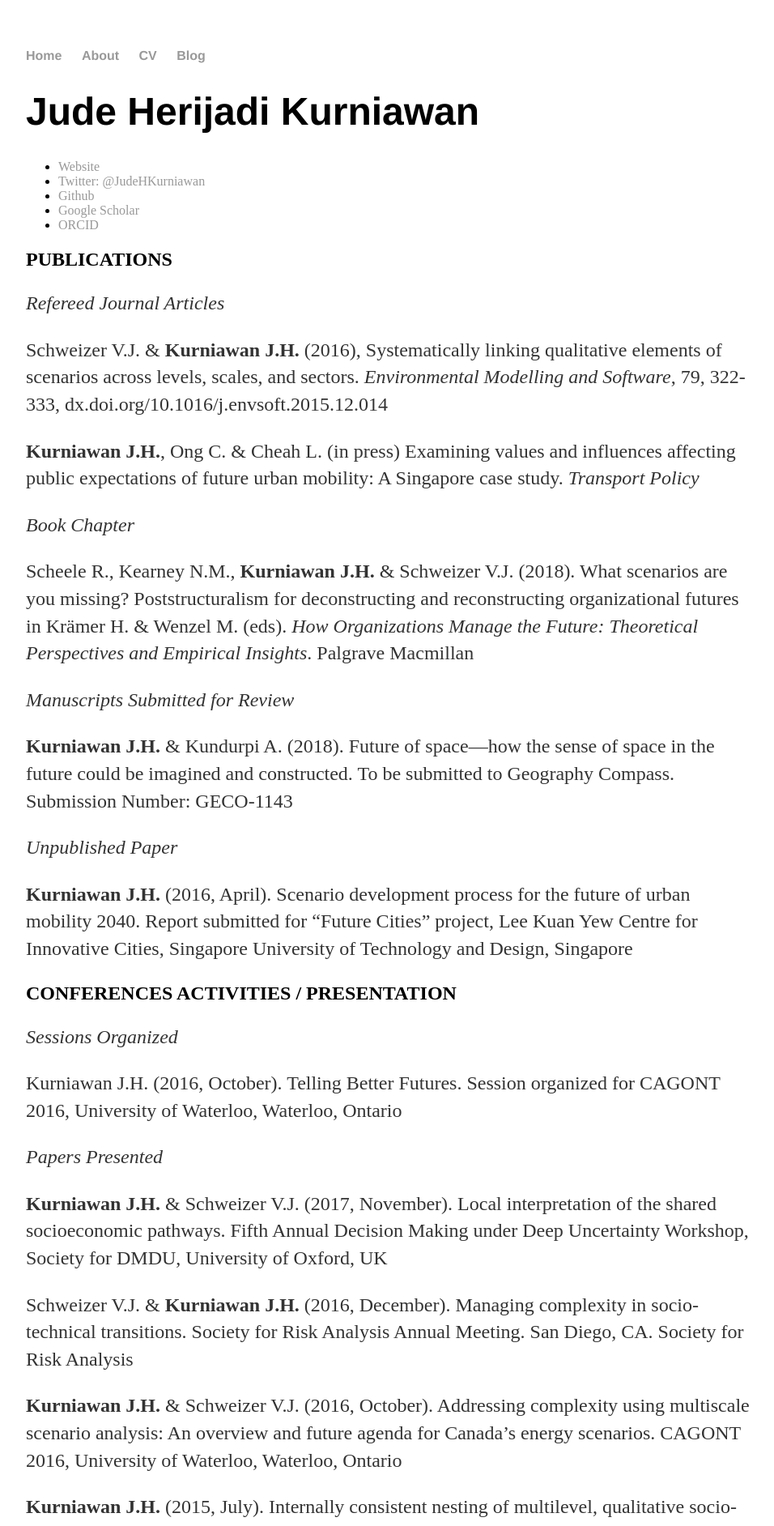
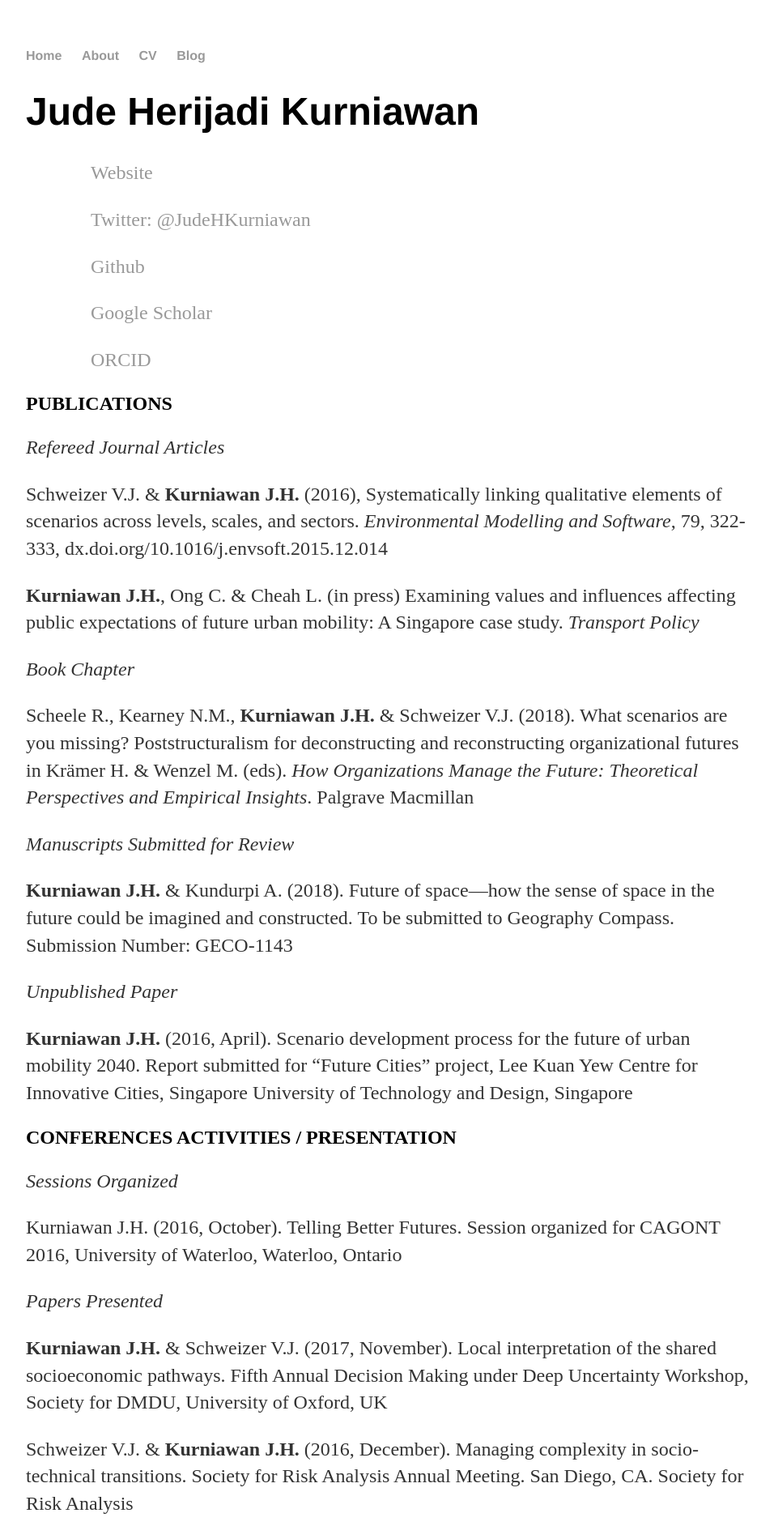
Before and after one commit to judekurn/judekurn.github.io, a Jekyll site: the page built from docs/cv.md, in a window 1280 px wide. Shown: the top 1884 px of the page at 81% size, without its empty margins (160-1116 px from the left). Built offline with Jekyll 4.4.1, drawn with Linux system fonts in a browser that asks for light colours; our own code applies the rules of GitHub Pages for plain Markdown files.

Commit message:
Update cv.md

```diff
--- a/docs/cv.md
+++ b/docs/cv.md
@@ -1,9 +1,14 @@
 # Jude Herijadi Kurniawan
-* [Website](https://judekurn.github.io)
-* [Twitter: @JudeHKurniawan](https://twitter.com/JudeHKurniawan)
-* [Github](https://github.com/judekurn)
-* [Google Scholar](https://scholar.google.ca/citations?user=sATZ0I0AAAAJ&hl=en&oi=ao)
-* [ORCID](https://orcid.org/0000-0001-5774-5845)
+
+>>[Website](https://judekurn.github.io)
+
+>>[Twitter: @JudeHKurniawan](https://twitter.com/JudeHKurniawan)
+
+>>[Github](https://github.com/judekurn)
+
+>>[Google Scholar](https://scholar.google.ca/citations?user=sATZ0I0AAAAJ&hl=en&oi=ao)
+
+>>[ORCID](https://orcid.org/0000-0001-5774-5845)
 
 ## PUBLICATIONS
 *Refereed Journal Articles*
```
